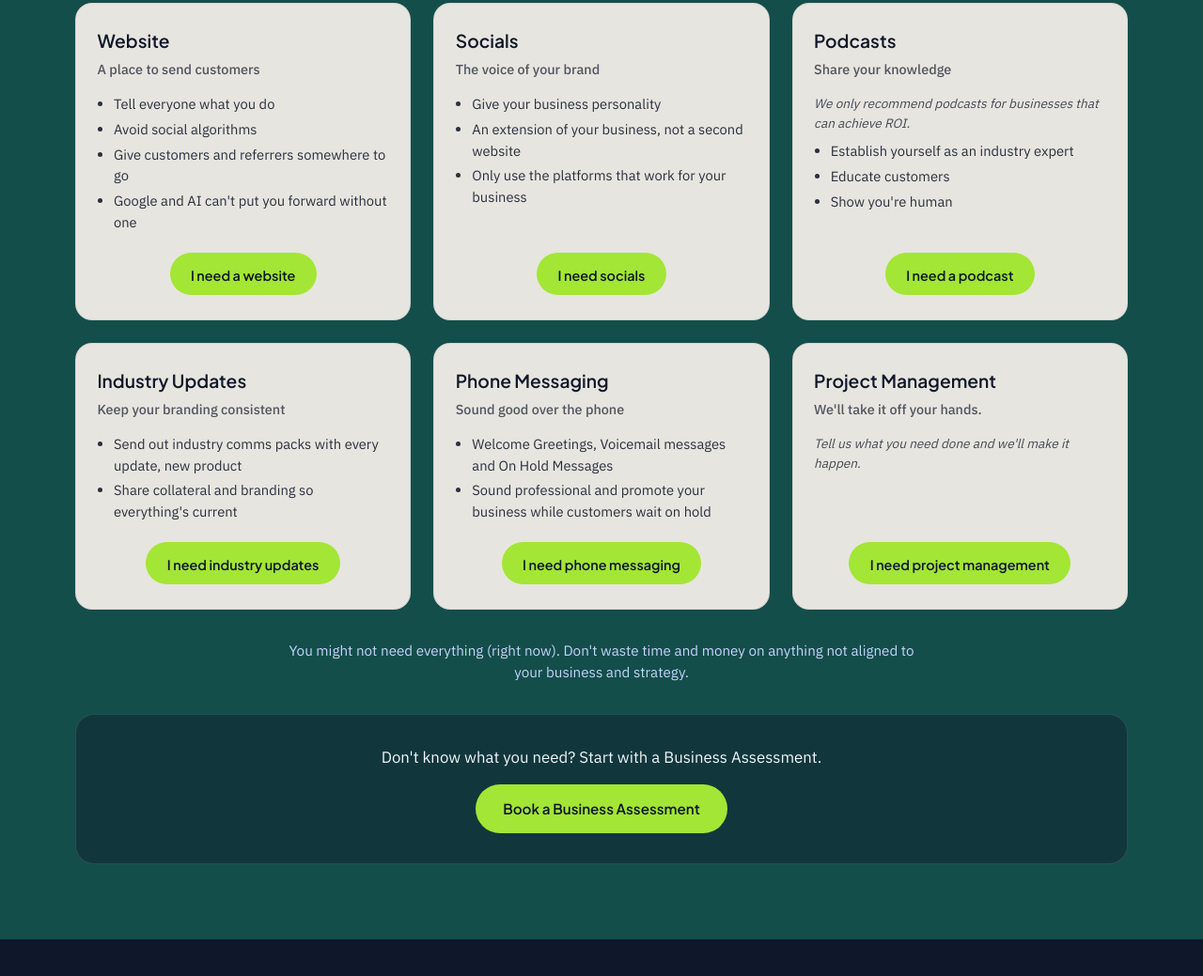
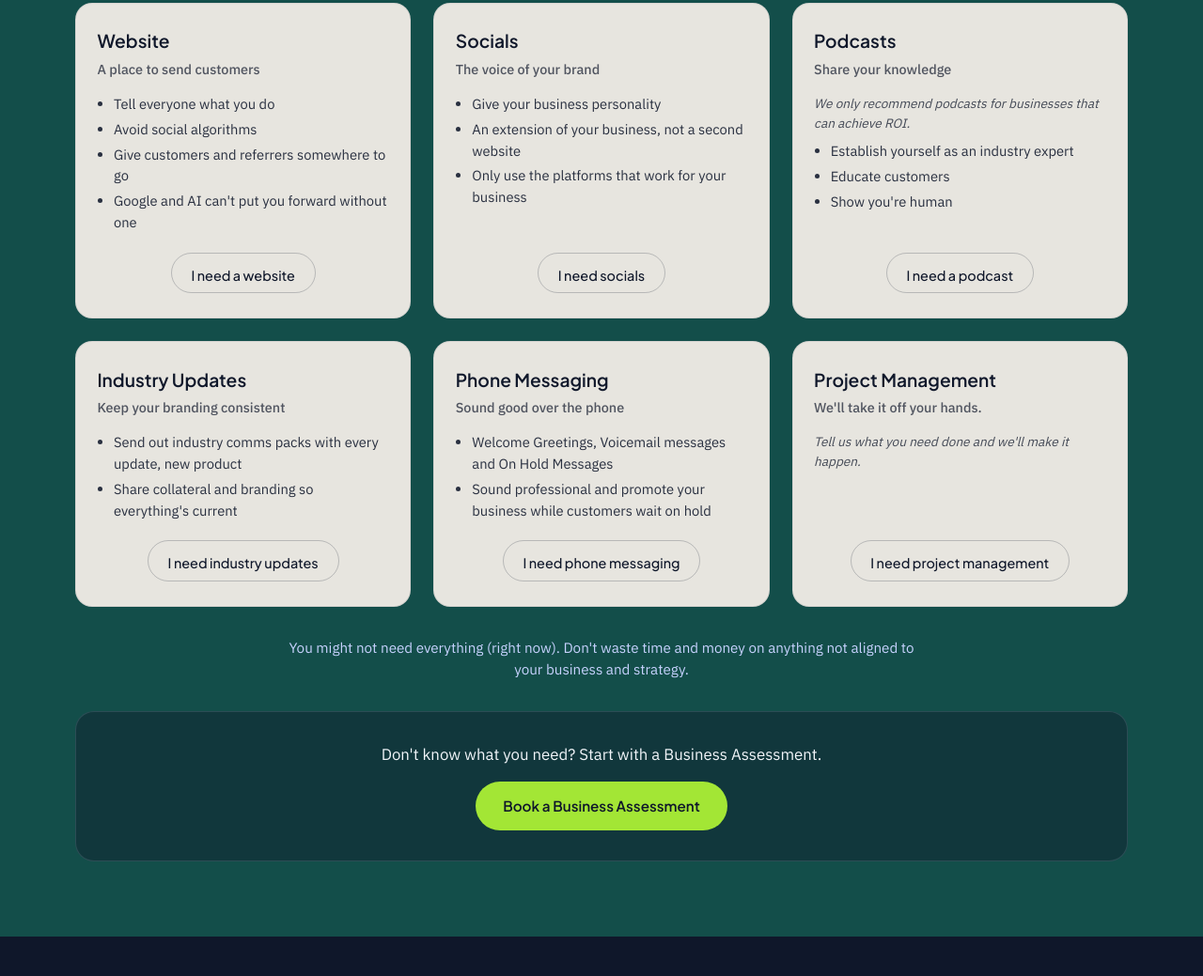
Before and after one commit to Hi-sodoozy/sturdy-funicular, a plain HTML site: page index.html in a window 1280 px wide. Shown: the part 1968-3007 px from the top of the page at 94% size. Drawn offline with Linux system fonts and the light colour scheme.

Commit message:
Add files via upload

```diff
--- a/styles.css
+++ b/styles.css
@@ -741,30 +741,30 @@ main {
   padding-top: 1rem;
 }
 
+/* Subtle outline only – not green */
 .btn-need {
   display: inline-flex;
   align-items: center;
   justify-content: center;
-  text-align: center;
-  padding: 0.75rem 1.4rem;
-  min-height: 2.75rem;
+  padding: 0.7rem 1.3rem;
+  min-height: 2.5rem;
   box-sizing: border-box;
   border-radius: var(--radius-pill);
-  border: none;
-  background: var(--lime);
+  border: 1px solid rgba(15, 23, 42, 0.22);
+  background: transparent;
   color: var(--text-dark);
   font-family: "Plus Jakarta Sans", system-ui, sans-serif;
-  font-weight: 600;
+  font-weight: 500;
   font-size: 0.9rem;
-  line-height: 1.2;
+  line-height: 1;
   cursor: pointer;
   text-decoration: none;
-  transition: background-color 0.18s ease, transform 0.18s ease;
+  transition: border-color 0.2s ease, background-color 0.2s ease;
 }
 
 .btn-need:hover {
-  background: var(--lime-hover);
-  transform: translateY(-1px);
+  border-color: rgba(15, 23, 42, 0.45);
+  background: rgba(15, 23, 42, 0.04);
 }
 
 .need-disclaimer {
```
